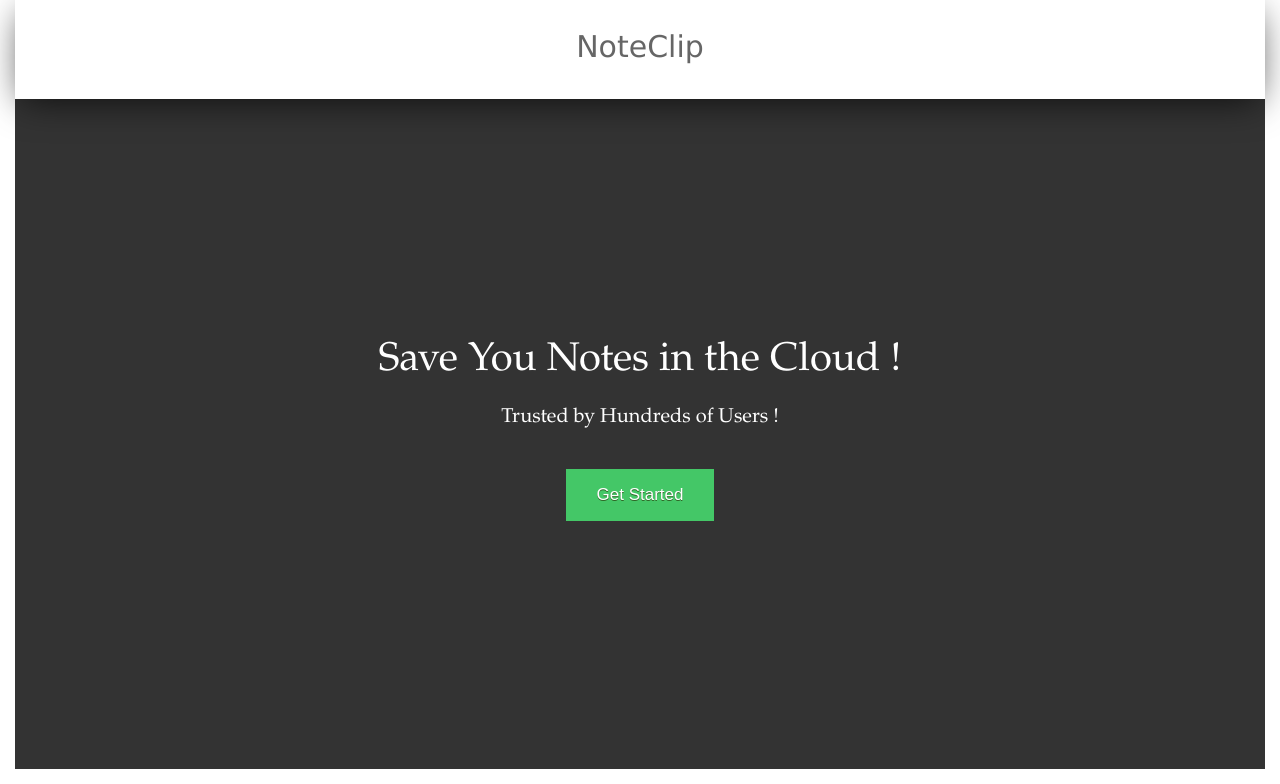
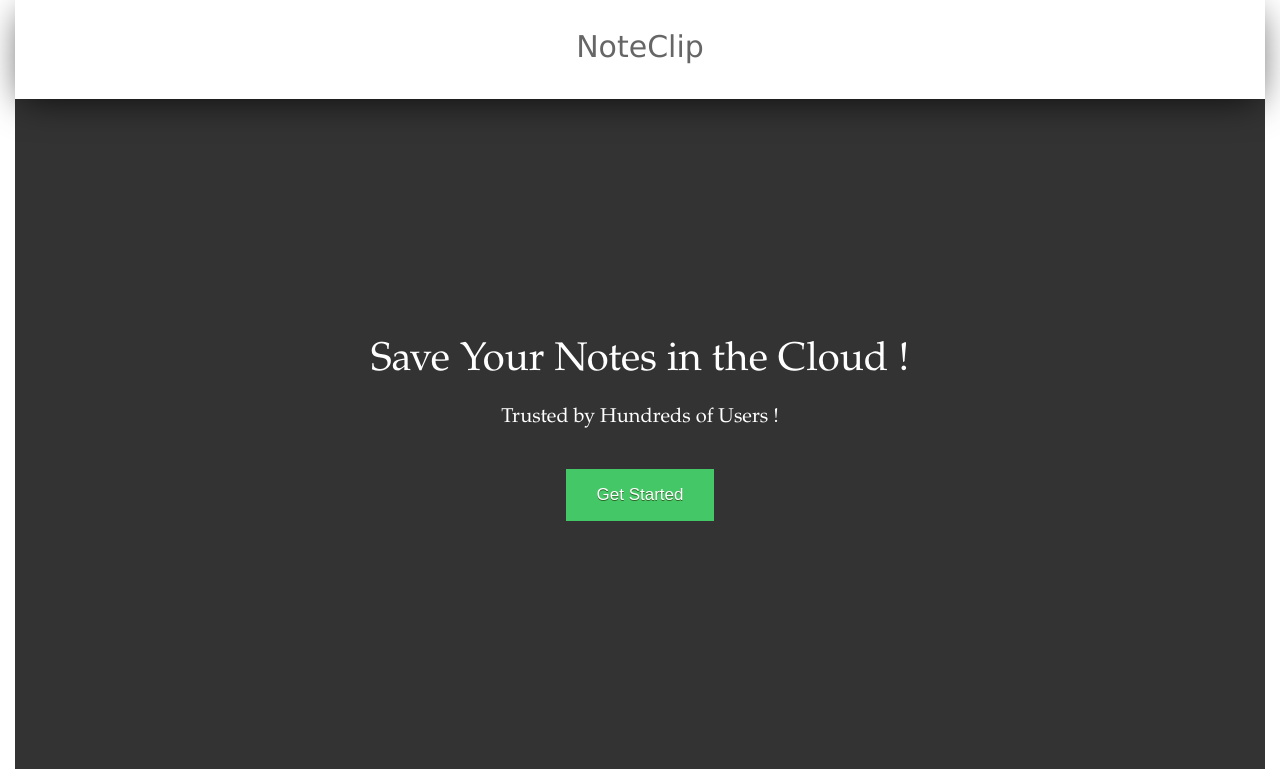
Before and after one commit to steevjames/NoteClip, a Django app: page / in a window 1280 px wide. Shown: the part 16-800 px from the top of the page. Run offline with Django 3.2, Linux system fonts and the light colour scheme.

Commit message:
Grammar fix in main page

```diff
--- a/templates/index.html
+++ b/templates/index.html
@@ -26,7 +26,7 @@
           Hi, {{ user.username }} <br>
           <a href="notes"><button class="button1">Goto Notes</button></a>
           {% else %}
-          Save You Notes in the Cloud !<br>
+          Save Your Notes in the Cloud !<br>
           <p class="trustedby">Trusted by Hundreds of Users !</p>
           <a href="login"><button class="button1">Get Started</button></a>
           {% endif %}
```
